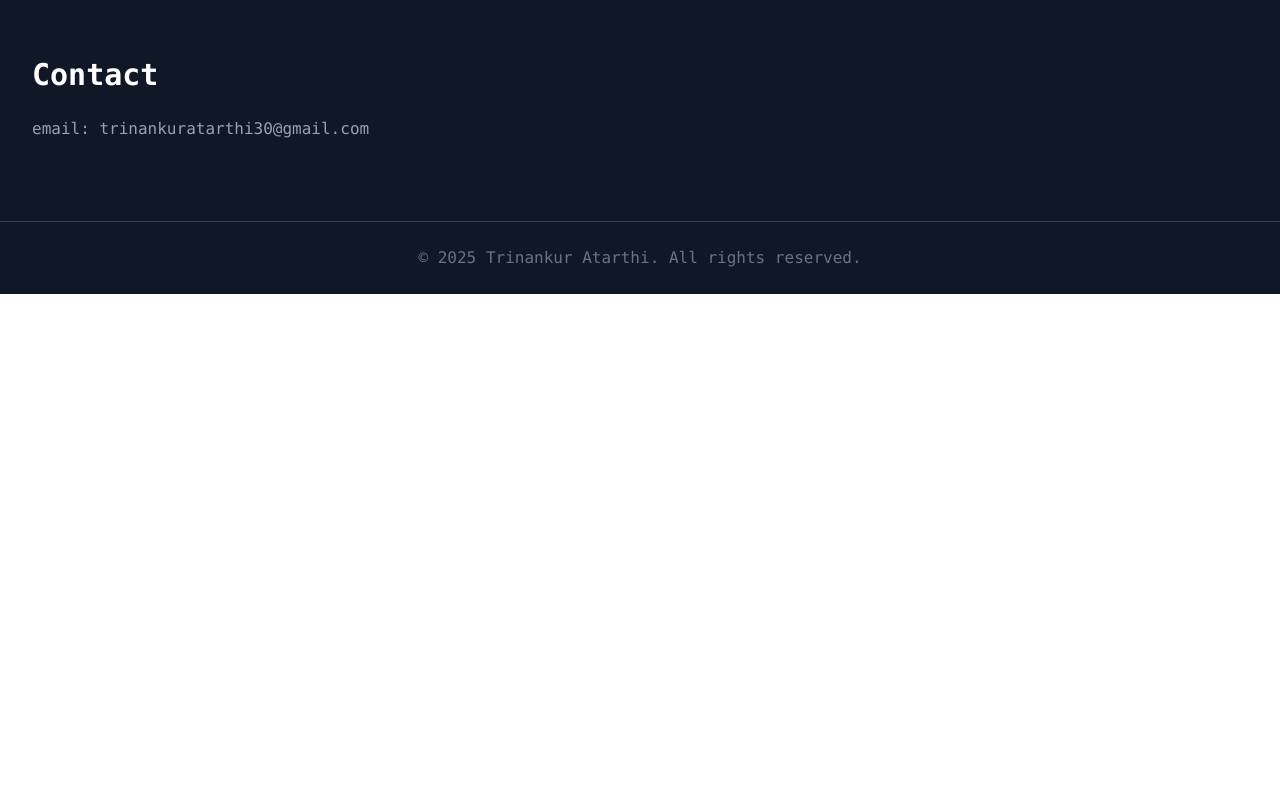
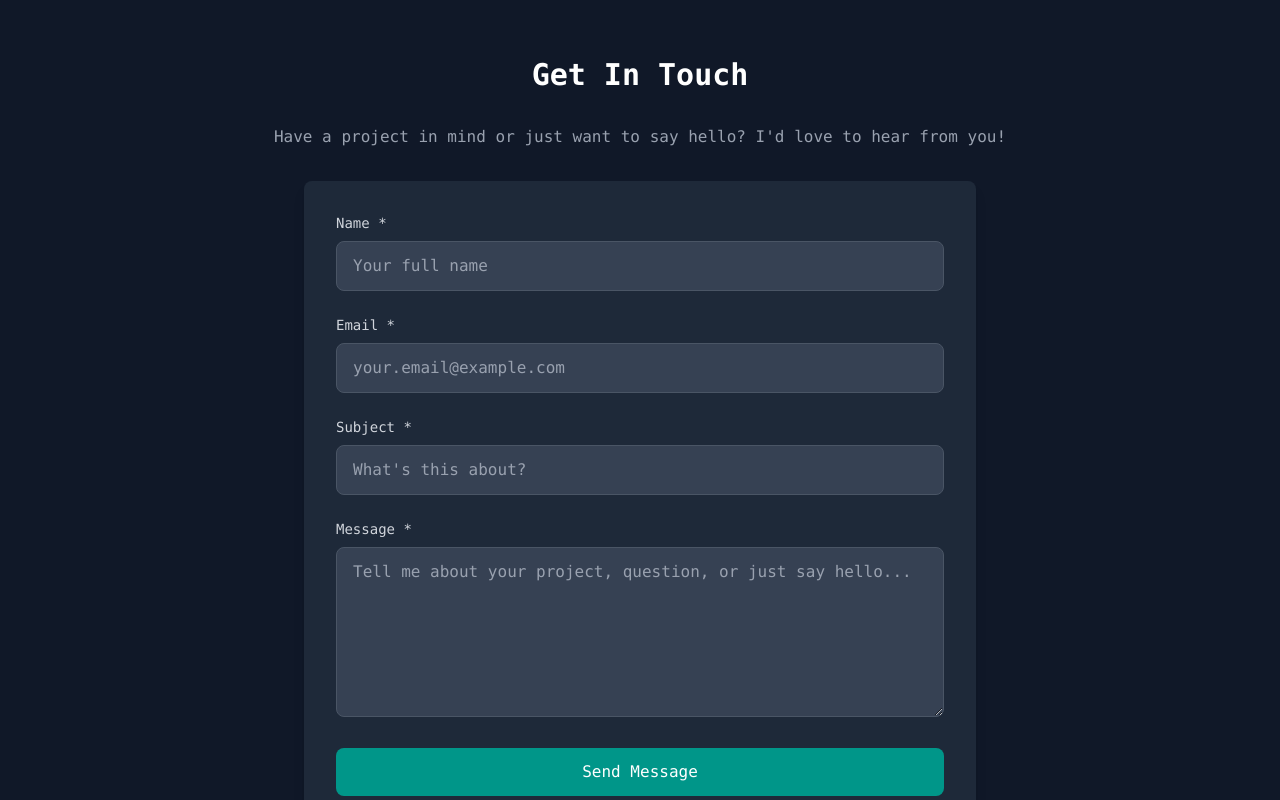
Before and after one commit to Trinankur002/Portfolio, a React (Vite) app: page / in a window 1280 px wide. Shown: the part 1600-2400 px from the top of the page. Before the commit the page ends 1894 px from the top, so only its background shows below. Built offline with nearby package versions, Linux system fonts and the light colour scheme.

Commit message:
contact me

```diff
--- a/src/App.tsx
+++ b/src/App.tsx
@@ -2,6 +2,7 @@ import './App.css'
 import "tailwindcss";
 import { ProjectList } from './data/ProjectList';
 import Projectcard from './components/Projectcard';
+import ContactForm from './components/ContactForm';
 import { AboutMe } from './data/AboutMe';
 import { useEffect, useRef } from 'react';
 
@@ -119,9 +120,13 @@ function App() {
 
       {/* Contact Section */}
       <section id="contact" className="py-20 px-8">
-        <h3 className="text-3xl font-bold mb-6">Contact</h3>
-        <p className="text-gray-400">{`email: ` + `${AboutMe.email}`}</p>
-        {/* You could add a contact form here */}
+        <div className="max-w-screen-xl mx-auto">
+          <h3 className="text-3xl font-bold mb-8 text-center">Get In Touch</h3>
+          <p className="text-gray-400 text-center mb-8">
+            Have a project in mind or just want to say hello? I'd love to hear from you!
+          </p>
+          <ContactForm recipientEmail={AboutMe.email} />
+        </div>
       </section>
 
       {/* Footer */}
--- /dev/null
+++ b/src/components/ContactForm.tsx
@@ -0,0 +1,218 @@
+import { useState } from 'react';
+
+interface ContactFormData {
+  name: string;
+  email: string;
+  subject: string;
+  message: string;
+}
+
+interface ContactFormProps {
+  recipientEmail: string;
+}
+
+function ContactForm({ recipientEmail }: ContactFormProps) {
+  const [formData, setFormData] = useState<ContactFormData>({
+    name: '',
+    email: '',
+    subject: '',
+    message: ''
+  });
+
+  const [isSubmitting, setIsSubmitting] = useState(false);
+  const [submitStatus, setSubmitStatus] = useState<'idle' | 'success' | 'error'>('idle');
+  const [errors, setErrors] = useState<Partial<ContactFormData>>({});
+
+  const validateForm = (): boolean => {
+    const newErrors: Partial<ContactFormData> = {};
+
+    if (!formData.name.trim()) {
+      newErrors.name = 'Name is required';
+    }
+
+    if (!formData.email.trim()) {
+      newErrors.email = 'Email is required';
+    } else if (!/^[^\s@]+@[^\s@]+\.[^\s@]+$/.test(formData.email)) {
+      newErrors.email = 'Please enter a valid email address';
+    }
+
+    if (!formData.subject.trim()) {
+      newErrors.subject = 'Subject is required';
+    }
+
+    if (!formData.message.trim()) {
+      newErrors.message = 'Message is required';
+    }
+
+    setErrors(newErrors);
+    return Object.keys(newErrors).length === 0;
+  };
+
+  const handleInputChange = (e: React.ChangeEvent<HTMLInputElement | HTMLTextAreaElement>) => {
+    const { name, value } = e.target;
+    setFormData(prev => ({
+      ...prev,
+      [name]: value
+    }));
+
+    // Clear error when user starts typing
+    if (errors[name as keyof ContactFormData]) {
+      setErrors(prev => ({
+        ...prev,
+        [name]: undefined
+      }));
+    }
+  };
+
+  const handleSubmit = async (e: React.FormEvent) => {
+    e.preventDefault();
+
+    if (!validateForm()) {
+      return;
+    }
+
+    setIsSubmitting(true);
+    setSubmitStatus('idle');
+
+    try {
+      // Create mailto link as fallback
+      const mailtoLink = `mailto:${recipientEmail}?subject=${encodeURIComponent(formData.subject)}&body=${encodeURIComponent(
+        `From: ${formData.name} (${formData.email})\n\n${formData.message}`
+      )}`;
+
+      // Open mailto link
+      window.location.href = mailtoLink;
+
+      // Reset form after successful submission
+      setFormData({
+        name: '',
+        email: '',
+        subject: '',
+        message: ''
+      });
+
+      setSubmitStatus('success');
+    } catch (error) {
+      console.error('Error sending email:', error);
+      setSubmitStatus('error');
+    } finally {
+      setIsSubmitting(false);
+    }
+  };
+
+  return (
+    <div className="bg-gray-800 p-8 rounded-lg shadow-lg max-w-2xl mx-auto">
+      <form onSubmit={handleSubmit} className="space-y-6">
+        {/* Name Field */}
+        <div>
+          <label htmlFor="name" className="block text-sm font-medium text-gray-300 mb-2">
+            Name *
+          </label>
+          <input
+            type="text"
+            id="name"
+            name="name"
+            value={formData.name}
+            onChange={handleInputChange}
+            className={`w-full px-4 py-3 bg-gray-700 border rounded-lg text-white placeholder-gray-400 focus:outline-none focus:ring-2 focus:ring-teal-400 focus:border-transparent transition-colors ${
+              errors.name ? 'border-red-500' : 'border-gray-600'
+            }`}
+            placeholder="Your full name"
+          />
+          {errors.name && <p className="mt-1 text-sm text-red-400">{errors.name}</p>}
+        </div>
+
+        {/* Email Field */}
+        <div>
+          <label htmlFor="email" className="block text-sm font-medium text-gray-300 mb-2">
+            Email *
+          </label>
+          <input
+            type="email"
+            id="email"
+            name="email"
+            value={formData.email}
+            onChange={handleInputChange}
+            className={`w-full px-4 py-3 bg-gray-700 border rounded-lg text-white placeholder-gray-400 focus:outline-none focus:ring-2 focus:ring-teal-400 focus:border-transparent transition-colors ${
+              errors.email ? 'border-red-500' : 'border-gray-600'
+            }`}
+            placeholder="your.email@example.com"
+          />
+          {errors.email && <p className="mt-1 text-sm text-red-400">{errors.email}</p>}
+        </div>
+
+        {/* Subject Field */}
+        <div>
+          <label htmlFor="subject" className="block text-sm font-medium text-gray-300 mb-2">
+            Subject *
+          </label>
+          <input
+            type="text"
+            id="subject"
+            name="subject"
+            value={formData.subject}
+            onChange={handleInputChange}
+            className={`w-full px-4 py-3 bg-gray-700 border rounded-lg text-white placeholder-gray-400 focus:outline-none focus:ring-2 focus:ring-teal-400 focus:border-transparent transition-colors ${
+              errors.subject ? 'border-red-500' : 'border-gray-600'
+            }`}
+            placeholder="What's this about?"
+          />
+          {errors.subject && <p className="mt-1 text-sm text-red-400">{errors.subject}</p>}
+        </div>
+
+        {/* Message Field */}
+        <div>
+          <label htmlFor="message" className="block text-sm font-medium text-gray-300 mb-2">
+            Message *
+          </label>
+          <textarea
+            id="message"
+            name="message"
+            rows={6}
+            value={formData.message}
+            onChange={handleInputChange}
+            className={`w-full px-4 py-3 bg-gray-700 border rounded-lg text-white placeholder-gray-400 focus:outline-none focus:ring-2 focus:ring-teal-400 focus:border-transparent transition-colors resize-vertical ${
+              errors.message ? 'border-red-500' : 'border-gray-600'
+            }`}
+            placeholder="Tell me about your project, question, or just say hello..."
+          />
+          {errors.message && <p className="mt-1 text-sm text-red-400">{errors.message}</p>}
+        </div>
+
+        {/* Submit Button */}
+        <div>
+          <button
+            type="submit"
+            disabled={isSubmitting}
+            className={`w-full py-3 px-6 rounded-lg font-medium transition-colors ${
+              isSubmitting
+                ? 'bg-gray-600 text-gray-400 cursor-not-allowed'
+                : 'bg-teal-600 hover:bg-teal-700 text-white focus:outline-none focus:ring-2 focus:ring-teal-400 focus:ring-offset-2 focus:ring-offset-gray-800'
+            }`}
+          >
+            {isSubmitting ? 'Opening Email Client...' : 'Send Message'}
+          </button>
+        </div>
+
+        {/* Status Messages */}
+        {submitStatus === 'success' && (
+          <div className="p-4 bg-green-900/50 border border-green-700 rounded-lg">
+            <p className="text-green-300 text-sm">
+              Your email client should open with the message pre-filled. If it doesn't, please copy the information and send it manually to {recipientEmail}.
+            </p>
+          </div>
+        )}
+
+        {submitStatus === 'error' && (
+          <div className="p-4 bg-red-900/50 border border-red-700 rounded-lg">
+            <p className="text-red-300 text-sm">
+              There was an issue opening your email client. Please send your message directly to {recipientEmail}.
+            </p>
+          </div>
+        )}
+      </form>
+    </div>
+  );
+}
+
+export default ContactForm;
```
